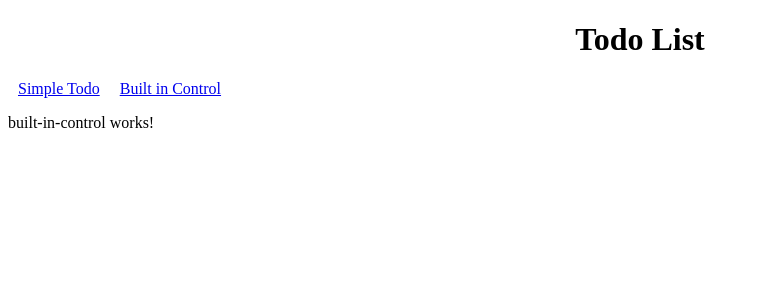
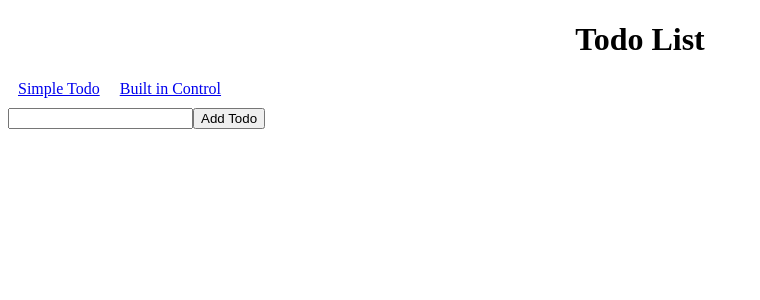
Before and after one commit to ChanDru-Balu/todo, an Angular app: page /built-in in a window 1280 px wide. Shown: the top 300 px of the page, without its empty margins (0-760 px from the left). Built offline with nearby package versions, Linux system fonts and the light colour scheme.

Commit message:
@for,@if changes

```diff
--- a/src/app/built-in-control/built-in-control.component.html
+++ b/src/app/built-in-control/built-in-control.component.html
@@ -1 +1,22 @@
-<p>built-in-control works!</p>
+<div>
+    <input type="string" [(ngModel)]="currentTodo" />
+    @if(updateTodoEnable){
+        <button (click)="updateTodo()">Update Todo</button>
+    } @else {
+        <button (click)="addTodo()" >Add Todo</button>
+    }
+</div>
+
+
+<div class="list-of-todo">
+
+    @for (todo of todoList;track todo;let i=$index){
+        <div>
+
+            <input type="checkbox" [checked]="todo.status == 'completed'"  (change)="checkTodo(todo)" >
+
+            <span [ngStyle]="{ 'text-decoration' : todo.status == 'completed' ? 'line-through' : '' }" (click)="clickTodo(todo)">{{i+1}}.{{todo.task}}</span>
+        </div>
+    }
+
+</div>
--- a/src/app/built-in-control/built-in-control.component.ts
+++ b/src/app/built-in-control/built-in-control.component.ts
@@ -1,11 +1,60 @@
+import { CommonModule, NgIf } from '@angular/common';
 import { Component } from '@angular/core';
+import { FormsModule } from '@angular/forms';
 
 @Component({
   selector: 'app-built-in-control',
-  imports: [],
+  imports: [
+    CommonModule,
+    FormsModule
+  ],
   templateUrl: './built-in-control.component.html',
   styleUrl: './built-in-control.component.css'
 })
 export class BuiltInControlComponent {
 
+
+  todoList: any[] = [];
+  currentTodo: string = '';
+  currentTodoId: number = 0;
+  updateTodoEnable : boolean = false;
+
+  addTodo(): void {
+    let todoObj = {
+      id: new Date().getTime(),
+      task: this.currentTodo,
+      date: new Date(),
+      status: "pending",
+      isCompleted: true
+    }
+    this.todoList.push(todoObj)
+    this.currentTodo = '';
+  }
+
+  updateTodo() {
+    this.todoList.forEach((todo:any)=>{
+      if(todo.id == this.currentTodoId){
+        todo.task = this.currentTodo;
+        this.updateTodoEnable = false ;
+        this.currentTodo = '';
+        this.currentTodoId = 0;
+      }
+    })
+  }
+
+  clickTodo(todo:any): void{
+    this.currentTodo = todo.task ;
+    this.currentTodoId = todo.id ;
+    this.updateTodoEnable = true;
+  }
+
+  checkTodo(todo:any): void {
+    if(todo.status == 'pending'){
+      todo.status = 'completed';
+    } else {
+      todo.status = 'pending';
+    }
+  }
+
+
 }
```
Also changed, not shown: 1 other file (tests, documents, lock files or other folders).
